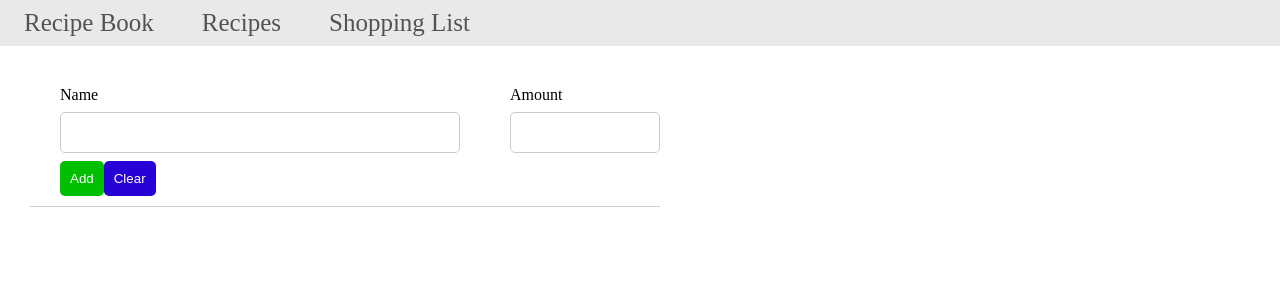
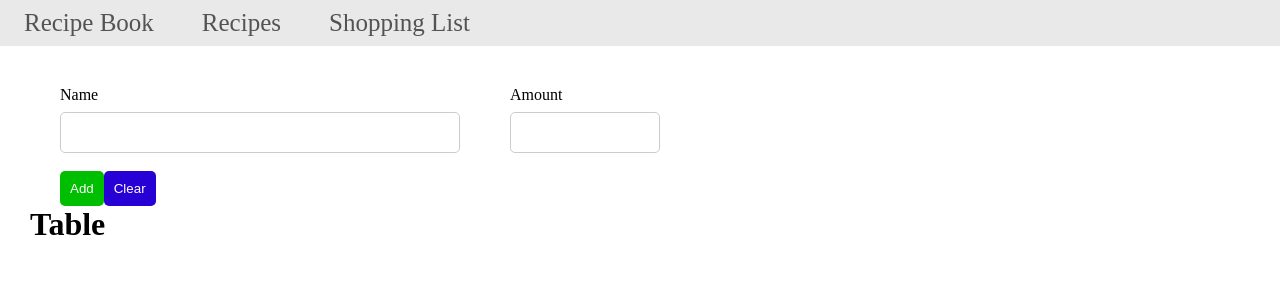
Before and after one commit to TrungNguyenHRZ/Demo_Reactjs, a React (Create React App) app in the folder recipe_app/: page /shopping-list in a window 1280 px wide. Shown: the top 300 px of the page. Built offline with nearby package versions, Linux system fonts and the light colour scheme.

Commit message:
update shopping list and add Table.tsx

```diff
--- a/recipe_app/src/screens/Recipes/Form.tsx
+++ b/recipe_app/src/screens/Recipes/Form.tsx
@@ -5,7 +5,7 @@ const Form = () => {
 
     return (
         <>
-            <form action="">
+            <form className="form-recipes" action="">
                 <div className="">
                     <button className="btn btn-save">Save</button>
                     <button className="btn btn-cancel">Cancel</button>
--- a/recipe_app/src/screens/Recipes/index.css
+++ b/recipe_app/src/screens/Recipes/index.css
@@ -23,10 +23,10 @@ button:hover {
     opacity: 0.8;
 }
 
-form,
+.form-recipes,
 .btn-newRecipe {
-    border-bottom: 1px solid rgb(206, 206, 206);
     padding-bottom: 10px;
+    border-bottom: 1px solid rgb(197, 197, 197);
 }
 
 .form-newRecipe {
@@ -52,13 +52,17 @@ input {
     margin-top: 10px;
 }
 
+.btn-add {
+    margin-left: 30px;
+}
+
 .btn-clear {
     background-color: rgb(39, 0, 214);
 }
 
 #container-shopping {
     display: flex;
-    flex-direction: row;
+    flex-direction: column;
     padding-top: 20px;
     padding-left: 30px;
 }
@@ -69,7 +73,6 @@ input {
     padding-top: 20px;
     padding-left: 30px;
     padding-bottom: 10px;
-    border-bottom: 1px solid rgb(206, 206, 206);
 }
 
 .input-name {
--- /dev/null
+++ b/recipe_app/src/screens/ShoppingList/Table.tsx
@@ -0,0 +1,13 @@
+import React from "react";
+
+const Table = () => {
+    return (
+        <>
+            <div>
+                <h1>Table</h1>
+            </div>
+        </>
+    )
+}
+
+export default Table;
--- a/recipe_app/src/screens/ShoppingList/index.tsx
+++ b/recipe_app/src/screens/ShoppingList/index.tsx
@@ -1,25 +1,29 @@
 import React from "react";
-
+import Table from "./Table";
 
 const ShoppingList = () => {
     return (
         <>
             <div id="container-shopping">
+                <form className="form-data" action="">
                     <div className="input-data">
                         <div className="item-shopping input-name">
                             <label htmlFor="">Name</label><br />
                             <input type="text" />
-                        <div>
-                            <button className="btn btn-add">Add</button>
-                            <button className="btn btn-clear">Clear</button>
-                        </div>
                         </div>
                         <div className="item-shopping input-amount">
                             <label htmlFor="">Amount</label><br />
                             <input type="text" />
                         </div>
                     </div>
-
+                    <div>
+                        <button className="btn btn-add">Add</button>
+                        <button type="reset" className="btn btn-clear">Clear</button>
+                    </div>
+                </form>
+                <div className="table-data">
+                    <Table />
+                </div>
             </div>
         </>
     )
```
Lines whose indentation alone changed are shown as unchanged.
